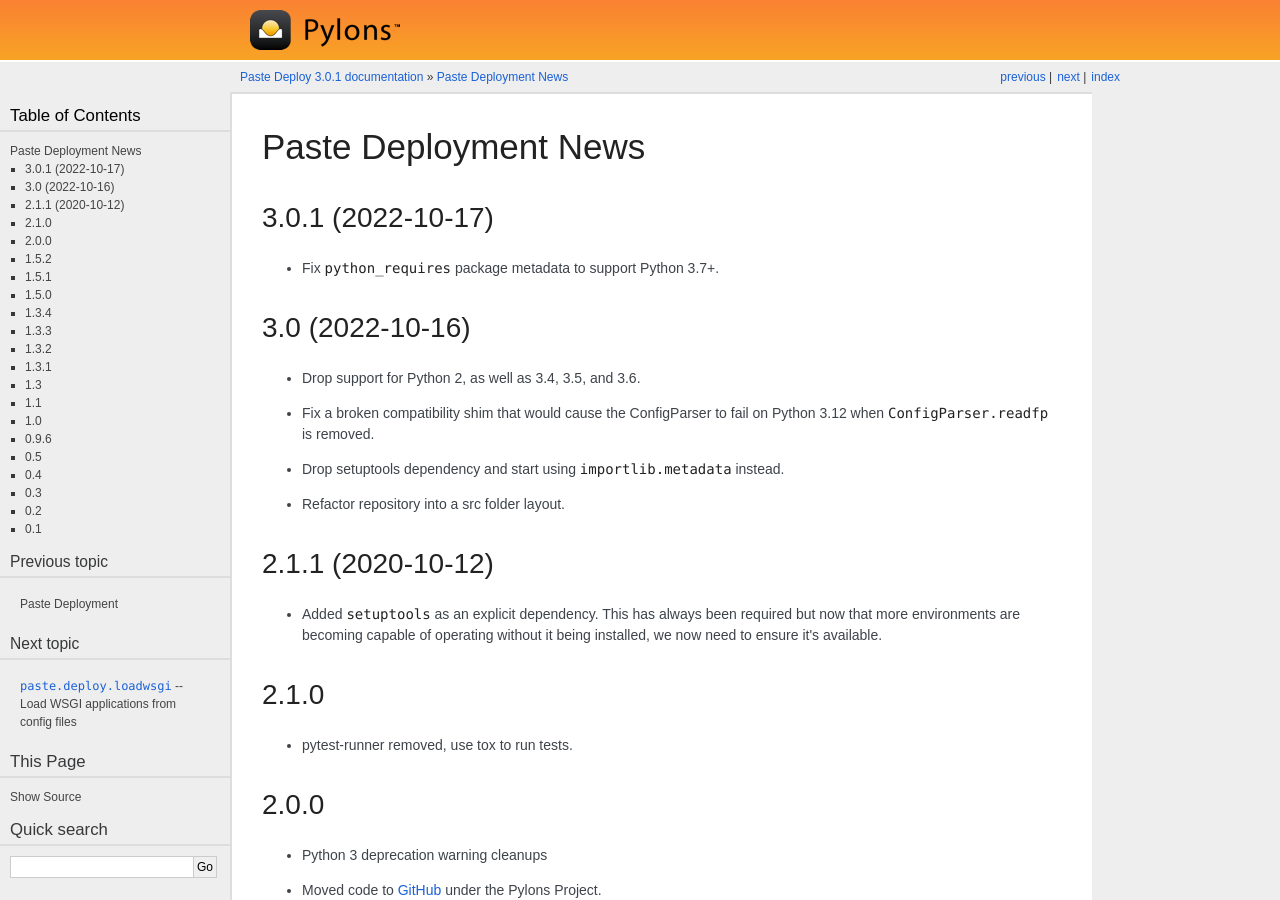
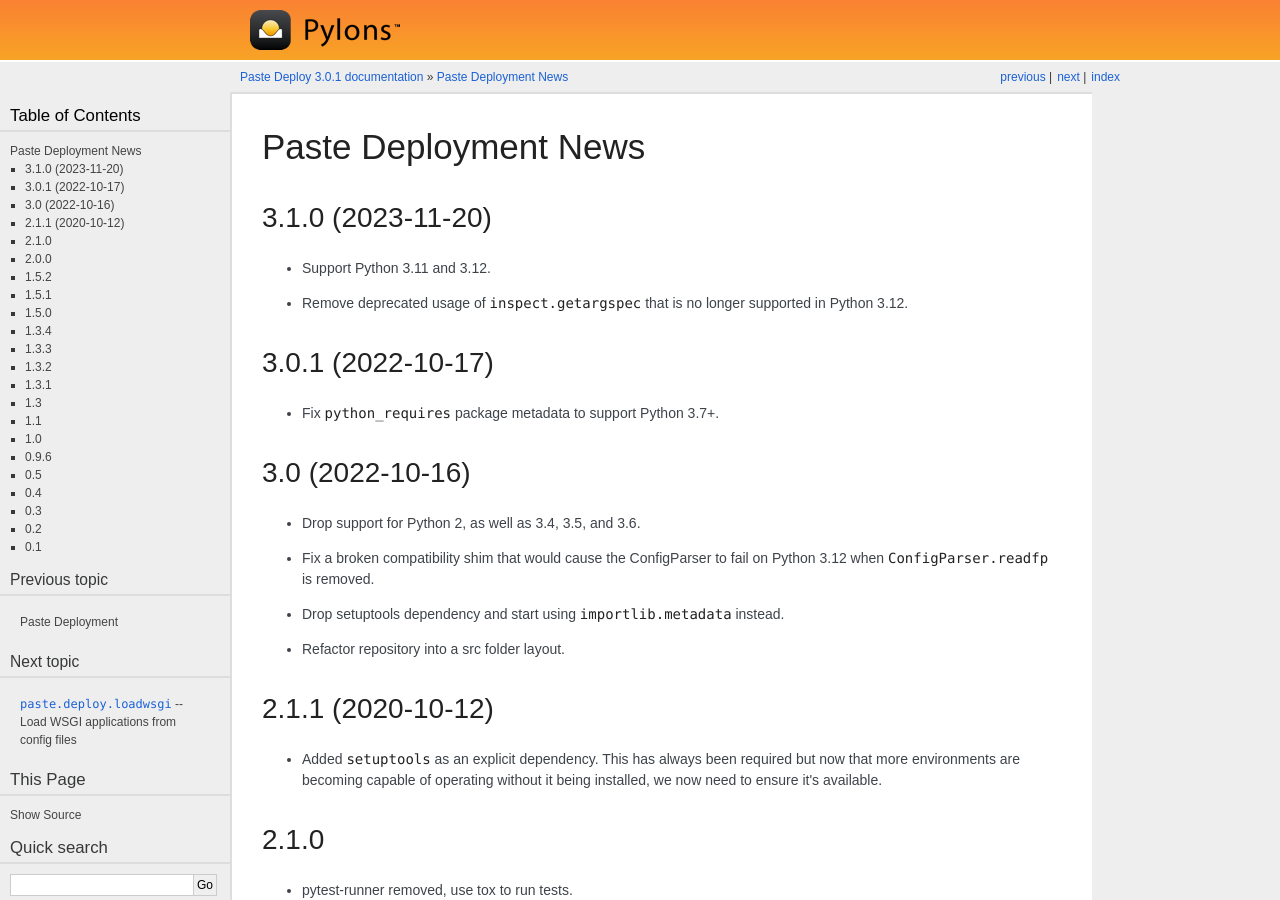
Before and after one commit to Pylons/pastedeploy, a Sphinx documentation site: the page built from docs/news.rst, in a window 1280 px wide and 900 px high. Built offline with Sphinx 7.4.7, drawn with Linux system fonts in a browser that asks for light colours; some web fonts are replaced.

Commit message:
prep 3.1.0

```diff
--- a/docs/news.rst
+++ b/docs/news.rst
@@ -1,5 +1,13 @@
 Paste Deployment News
 =====================
+
+3.1.0 (2023-11-20)
+------------------
+
+* Support Python 3.11 and 3.12.
+
+* Remove deprecated usage of ``inspect.getargspec`` that is no longer
+  supported in Python 3.12.
 
 3.0.1 (2022-10-17)
 ------------------
```
